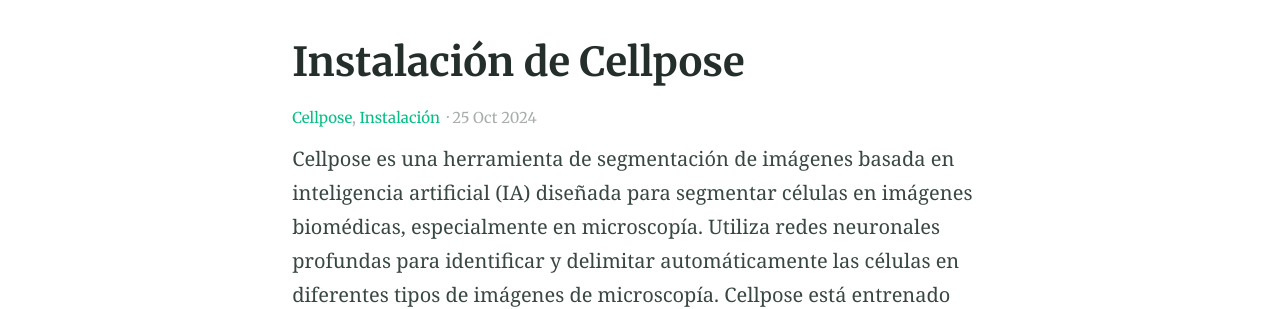
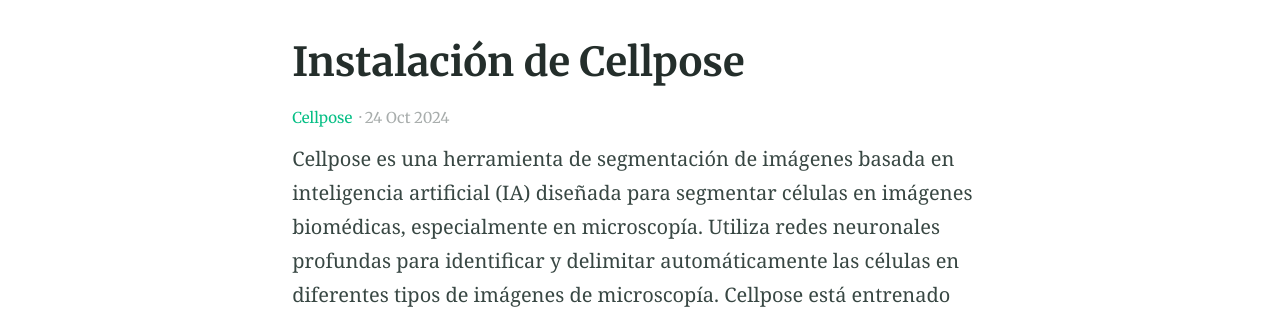
Before and after one commit to acnilo/202411_LNMA_IA-mIF, a Jekyll site: the page built from _posts/2024-10-24-InstallCellpose.md, in a window 1280 px wide. Shown: the part 390-699 px from the top of the page. Built offline with Jekyll 4.4.1, drawn with Linux system fonts in a browser that asks for light colours; nearby versions of some CDN libraries.

Commit message:
Update and rename 2024-10-25-InstallCellpose.md to 2024-10-24-InstallCellpose.md

```diff
--- a/_posts/2024-10-25-InstallCellpose.md
+++ b/_posts/2024-10-24-InstallCellpose.md
@@ -1,9 +1,8 @@
 ---
 title: Instalación de Cellpose
-date: 2024-10-25
+date: 2024-10-24
 categories:
 - Cellpose
-- Instalación
 excerpt: |
   Guía de instalación de Cellpose v3
 feature_text: |
```
